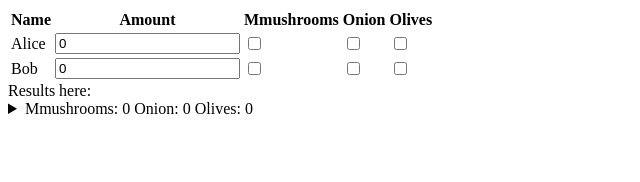
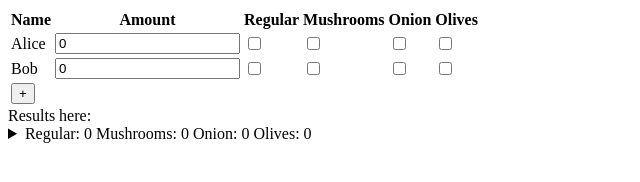
Before and after one commit to yuval-k/js-pizza, a plain HTML site: page solver.html in a window 1280 px wide. Shown: the whole page, without its empty margins (0-640 px from the left). Drawn offline with Linux system fonts and the light colour scheme.

Commit message:
added a + button to add another name

```diff
--- a/solver.html
+++ b/solver.html
@@ -1,19 +1,21 @@
 <html>
 <head>
 
-	<script data-main="solver" type="text/javascript" src="lib/require.js"></script>
+<script data-main="solver" type="text/javascript" src="lib/require.js"></script>
 
 <script  type="text/javascript" >
 // Edit these two variables:
 var names = ["Alice","Bob"];
-var toppings = ["Mmushrooms","Onion", "Olives"];
+var toppings = ["Regular", "Mushrooms","Onion", "Olives"];
 // a topping must be on at least this much slices (usually, half a pizza =4)
-var MIN_SLICES_FOR_TOPPING = 4
+var MIN_SLICES_FOR_TOPPING = 4;
+
+
 ///////////////////////////////////////////////////////////////////////////////////////////////
 // Feature test (http://mathiasbynens.be/notes/localstorage-pattern)
 var hasStorage = (function() {
       try {
-        var mod = "testlocalstoragefeature"
+        var mod = "testlocalstoragefeature";
         localStorage.setItem(mod, mod);
         localStorage.removeItem(mod);
         return true;
@@ -37,6 +39,8 @@ function save() {
           }
         }
 
+        values["names"] = names;
+
         localStorage.setItem('values', JSON.stringify(values));
     }
 }
@@ -57,7 +61,7 @@ function createRow(name) {
     s = "";
     s += "<td>" + name + "</td>";
     var mnt  = "0";
-    var mntId = "amnt_"+names[ind];
+    var mntId = "amnt_"+name;
     if (values && values[mntId]) {
       mnt = values[mntId]
     }
@@ -65,7 +69,7 @@ function createRow(name) {
 
     for (tind in toppings) {
         var checked = "";
-        var chId = "nt_" + names[ind] + ";" + toppings[tind] ;
+        var chId = "nt_" + name + ";" + toppings[tind] ;
         if (values && values[chId]) {
             checked = values[chId] ? "checked" : "";
         }
@@ -82,7 +86,7 @@ function getAllEatable () {
            var top  = toppings[tind];
            var checkBox = document.getElementById("nt_"+name+";"+top);
            if (checkBox && checkBox.checked) {
-               alleatable.push([name, top])
+               alleatable.push([name, top]);
            }
         }
     }
@@ -90,7 +94,7 @@ function getAllEatable () {
 }
 
 function getAmounts () {
-    amounts = {}
+    amounts = {};
     for (ind in names) {
         var name = names[ind];
         var inp = document.getElementById("amnt_"+name);
@@ -106,7 +110,7 @@ function calc() {
     var all_edible = getAllEatable();
     var modulo = MIN_SLICES_FOR_TOPPING;
 
-   require(["solver"], function(solver) {
+    require(["solver"], function(solver) {
 
        var report = "";
        try {
@@ -117,8 +121,8 @@ function calc() {
        }
         document.getElementById("results").innerHTML =  report;
         save();
-   });
- }
+    });
+}
 
  function generateReport(records) {
     var report = "";
@@ -144,7 +148,7 @@ function calc() {
             var name = k[0];
             var topping = k[1];
             amnt = record[1];
-            s += k + ":" + amnt + "; "
+            s += k + ":" + amnt + "; ";
         }
         s += "<br/>\n";
     }
@@ -152,6 +156,30 @@ function calc() {
     report = report + "<details><summary>" + p + "</summary>" + s + "</details>";
     }
     return report;
+}
+</script>
+
+<script  type="text/javascript" >
+// init names
+
+var nms = getValues()["names"];
+if (nms) {
+    names = nms;
+}
+
+function addName(name) {
+    names.push(name);
+    var table = document.getElementById("data");
+    var row = table.insertRow(table.rows.length-1);
+    row.innerHTML = createRow(name);
+}
+
+function promptName() {
+     var name = prompt("Add name");
+     if (name) {
+         addName(name);
+         save();
+     }
 }
 </script>
 
@@ -167,12 +195,16 @@ function calc() {
     }
     </script>
 </tr>
-    <script  type="text/javascript" >
+   <script  type="text/javascript" >
     for (ind in names) {
         document.write("<tr>" + createRow(names[ind]) + "</tr>");
     }
     </script>
-
+<tr>
+<td>
+<button onclick="javascript:promptName()">+</button>
+</td>
+</tr>
 </table>
 <!-- no need for button. everything is caluclated on change
 <button onclick="javascript:calc();">calc</button>
--- a/solver.js
+++ b/solver.js
@@ -16,6 +16,8 @@ require.config({
 
 
 function solverModule(csp) {
+
+SLICES_IN_PIZZA = 8;
 
 
 function rangeTo(max) {
@@ -57,7 +59,6 @@ function compareArrays(a1,a2) {
     }
     return true;
 }
-SLICES_IN_PIZZA = 8;
 
 function validate(names, toppings, amounts, modulo, all_edible_orig) {
     if ((modulo % SLICES_IN_PIZZA != 0) && (SLICES_IN_PIZZA % modulo != 0))
@@ -192,8 +193,7 @@ function parseResults(res) {
     return r;
 }
 
-function solve(names, toppings, amounts,
-    modulo, all_edible_orig) {
+function solve(names, toppings, amounts, modulo, all_edible_orig) {
     /*
     modulo - int
     names - list
```
